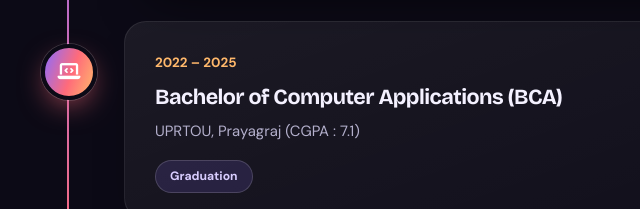
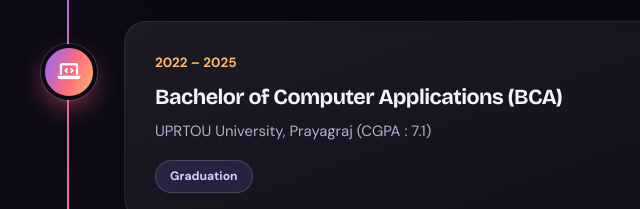
Before and after one commit to ritesh975/My-Portfolio-, a plain HTML site: page RITESH-PORTFOLIO/index.html in a window 1280 px wide. Shown: the part 10572-10781 px from the top of the page, 160-800 px from the left. Drawn offline with nearby package versions, Linux system fonts and the light colour scheme; animation ran at ten frames a second.

Commit message:
Update index.html

```diff
--- a/RITESH-PORTFOLIO/index.html
+++ b/RITESH-PORTFOLIO/index.html
@@ -1152,7 +1152,7 @@
             </h3>
 
             <p class="edu-place">
-              UPRTOU, Prayagraj (CGPA : 7.1)
+              UPRTOU University, Prayagraj (CGPA : 7.1)
             </p>
 
             <span class="edu-tag">
```
